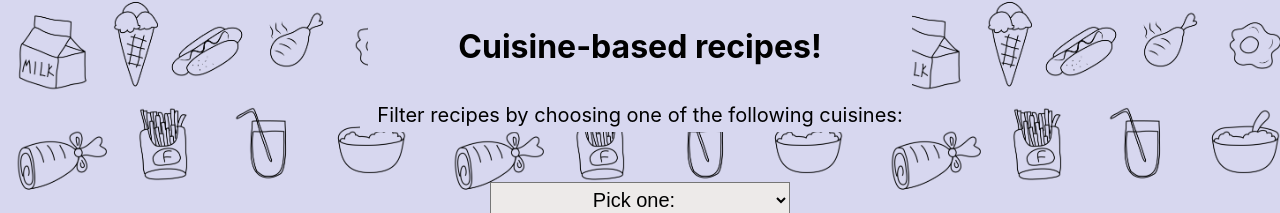
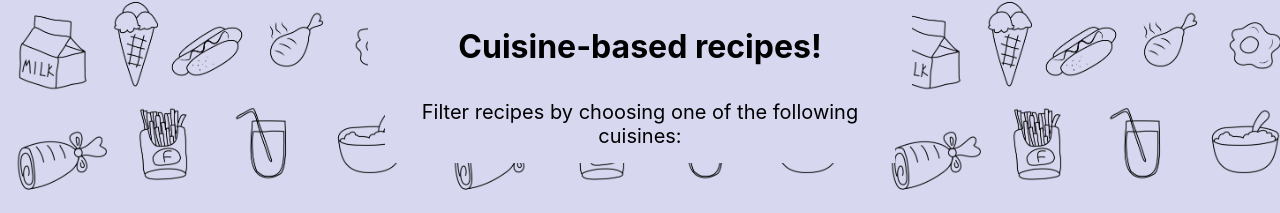
Before and after one commit to SilviaZlo/recipes-app, a React (Create React App) app: page / in a window 1280 px wide. Shown: the part 94-307 px from the top of the page. Built offline with nearby package versions, Linux system fonts and the light colour scheme; no server answers.

Commit message:
Changes on Header.js, Form.css and Header.css

```diff
--- a/src/Header.js
+++ b/src/Header.js
@@ -7,6 +7,7 @@ const Header = () => {
     return (
         <header>
             <div class="wrapper">
+                {/* <h1>Cuisine-based recipes!</h1> */}
                 <h1><span class="headerSpan">Cuisine-based recipes!</span></h1>
             </div>
         </header>
--- a/src/styles/Form.css
+++ b/src/styles/Form.css
@@ -11,9 +11,9 @@ form {
 .formLabel {
     margin: 0px 50px 50px ;
     background-color: rgb(215, 215, 239);
-    padding: 5px;
+    padding: 2px 5px 15px;
     font-size: 20px;
-    width: 550px;
+    width: 500px;
 }
 
 select, button {
--- a/src/styles/Header.css
+++ b/src/styles/Header.css
@@ -6,7 +6,7 @@ header {
     background-size: contain;
 }
 
-.headerSpan {
+header h1 span {
     background-color: rgb(215, 215, 239);
     padding: 30px 90px;
     /* width: 50%; */
```
